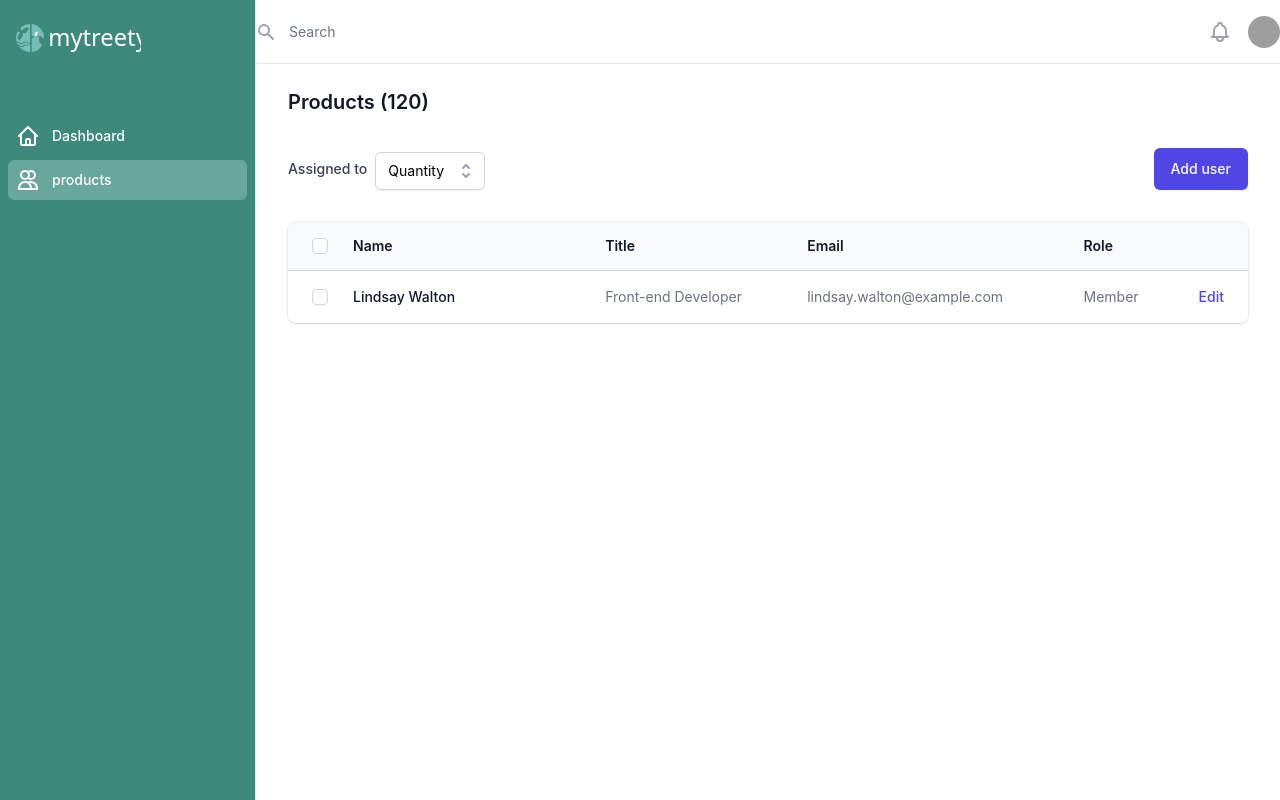
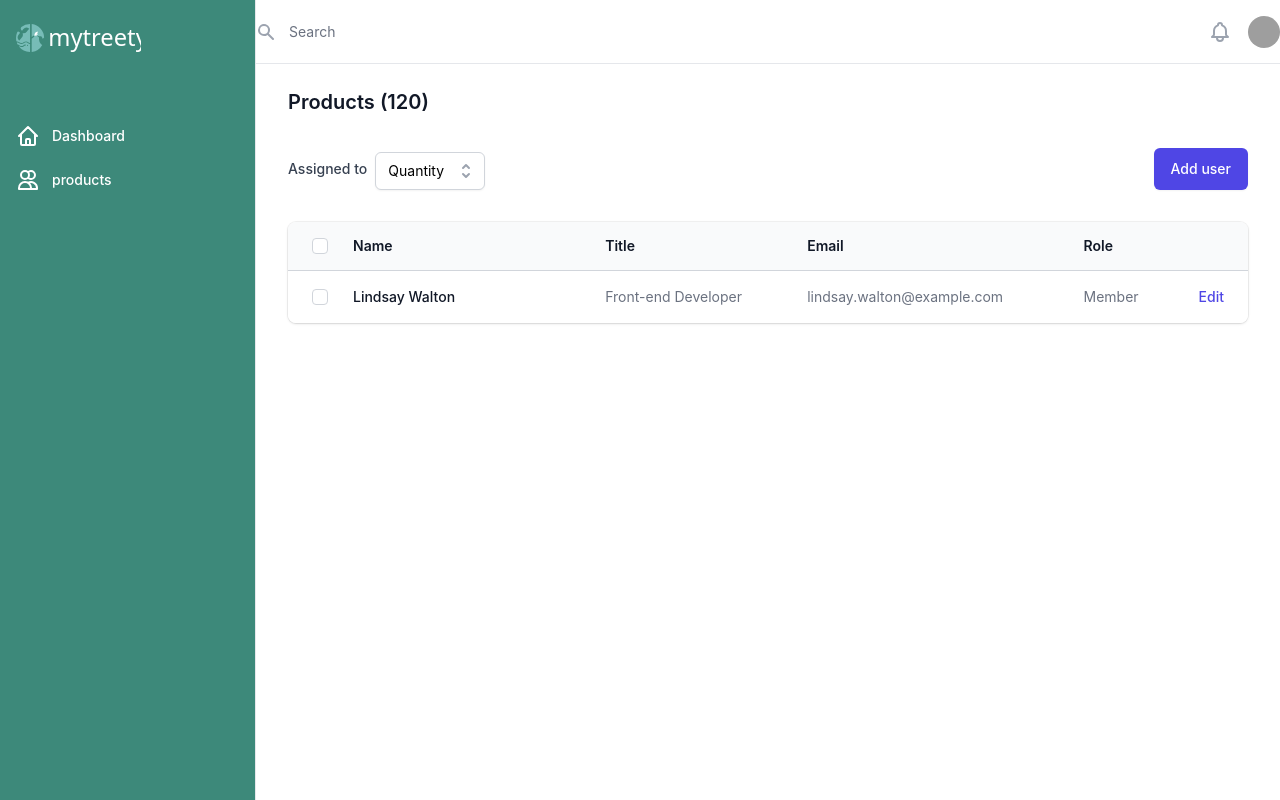
Before and after one commit to MohmaedAlaa/E-commerce-Vendor-Dashboard, a Next.js app: page /products in a window 1280 px wide. Built offline with nearby package versions, Linux system fonts and the light colour scheme; grey boxes are pictures that could not be loaded.

Commit message:
fix typo and build

```diff
--- a/components/layout.js
+++ b/components/layout.js
@@ -16,7 +16,7 @@ import Link from "next/link";
 import { useRouter } from "next/router";
 const navigation = [
   { name: "Dashboard", href: "/", icon: HomeIcon, current: true },
-  { name: "products", href: "/products", icon: UsersIcon, current: false },
+  { name: "products", href: "/Products", icon: UsersIcon, current: false },
   // { name: "Projects", href: "#", icon: FolderIcon, current: false },
   // { name: "Calendar", href: "#", icon: CalendarIcon, current: false },
   // { name: "Documents", href: "#", icon: InboxIcon, current: false },
@@ -35,7 +35,6 @@ function classNames(...classes) {
 export default function Layout({ children }) {
   const [sidebarOpen, setSidebarOpen] = useState(false);
   const router = useRouter();
-  console.log(router);
   return (
     <>
       {/*
--- a/package.json
+++ b/package.json
@@ -4,7 +4,7 @@
   "private": true,
   "scripts": {
     "dev": "next dev",
-    "build": "next build",
+    "build": "next build & next export",
     "start": "next start",
     "lint": "next lint"
   },
--- a/pages/_app.js
+++ b/pages/_app.js
@@ -1,4 +1,4 @@
-import Layout from "../components/layout";
+import Layout from "../components/Layout";
 import "../styles/globals.css";
 
 function MyApp({ Component, pageProps }) {
```
Also changed, not shown: pages/products.js (+2 -18 lines).
